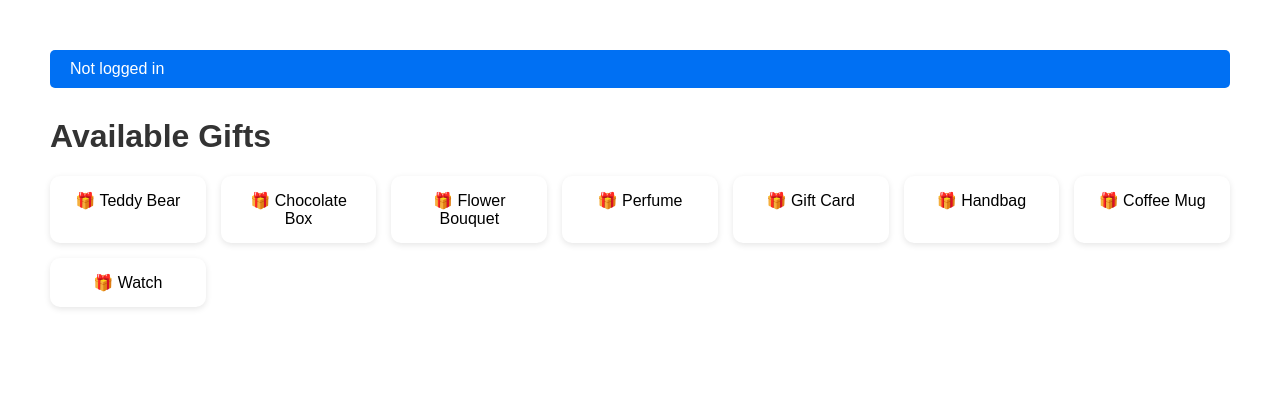
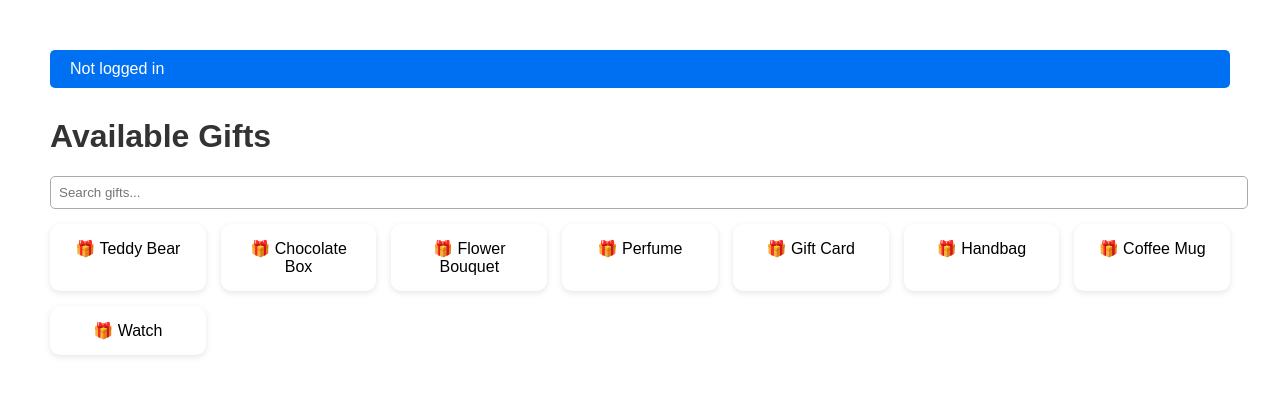
Before and after one commit to shahatul51-code/capstone, a plain HTML site: page index.html in a window 1280 px wide. Drawn offline with Linux system fonts and the light colour scheme.

Commit message:
Update index.html

```diff
--- a/index.html
+++ b/index.html
@@ -13,6 +13,10 @@
     </nav>
 
     <h1>Available Gifts</h1>
+
+    <!-- Search -->
+    <input type="text" id="searchInput" placeholder="Search gifts..." />
+
     <div id="gifts-container">
         <!-- Gifts will be dynamically populated -->
     </div>
```
